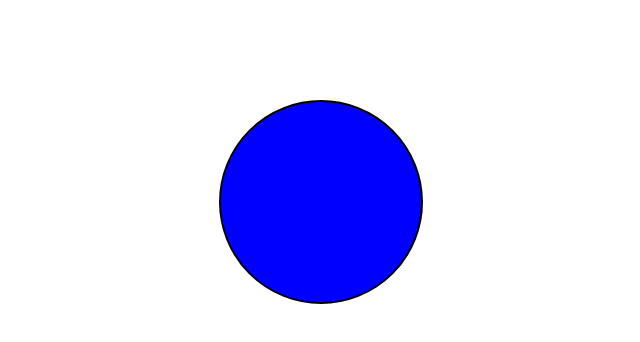
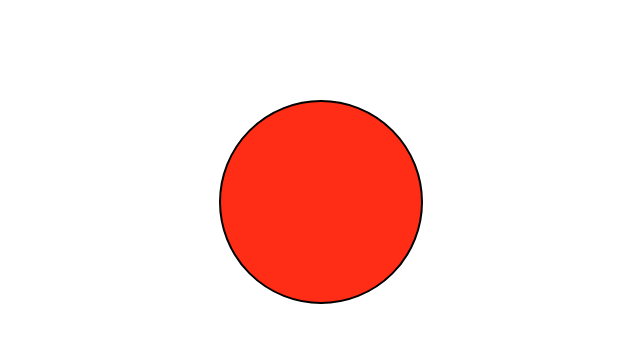
Before and after one commit to gulonSzpiegulon/jQuery_learn, a plain HTML site: page index.html in a window 1280 px wide. Shown: the whole page, without its empty margins (319-959 px from the left). Drawn offline with nearby package versions, Linux system fonts and the light colour scheme.

Commit message:
color change

```diff
--- a/style.css
+++ b/style.css
@@ -14,5 +14,5 @@ div {
     background-color: #01ff00;
 }
 .blue {
-    background-color: blue;
+    background-color: #ff2d16;
 }
```
